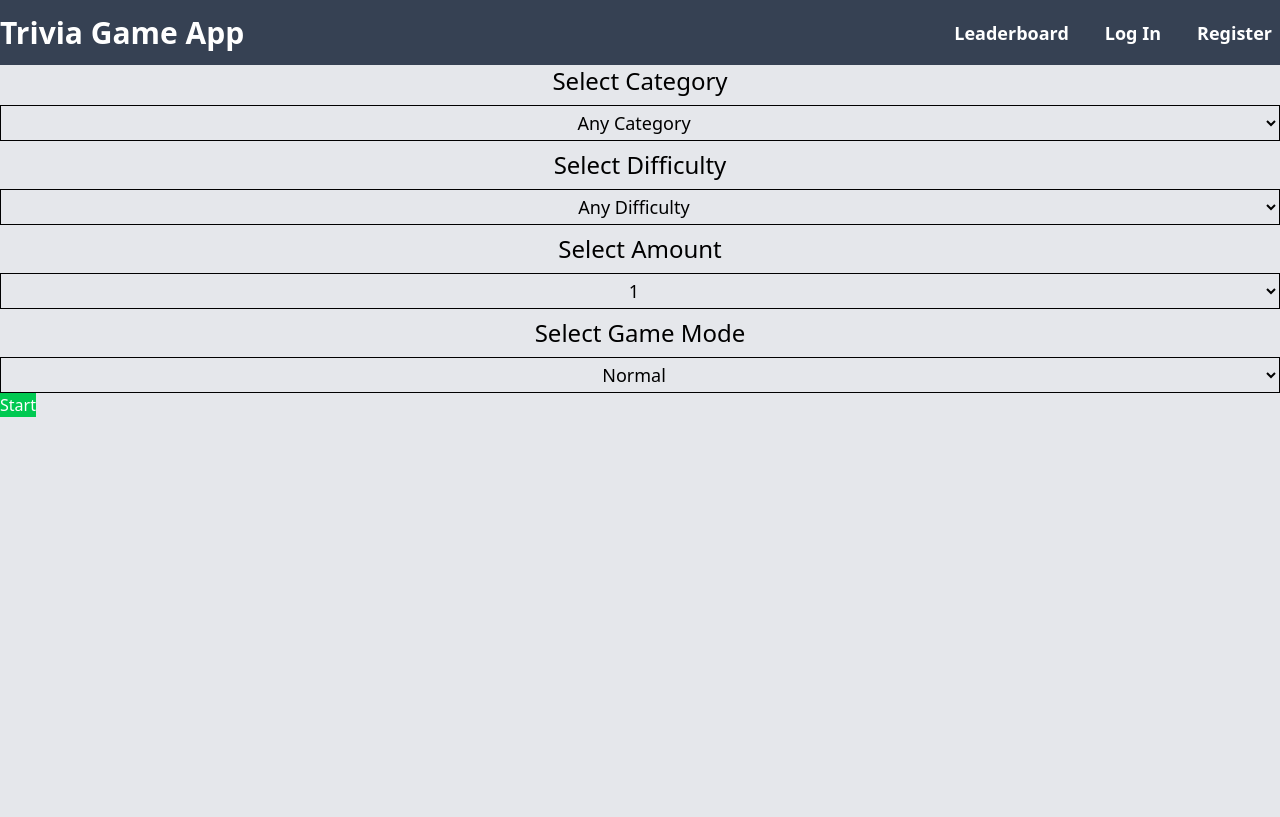
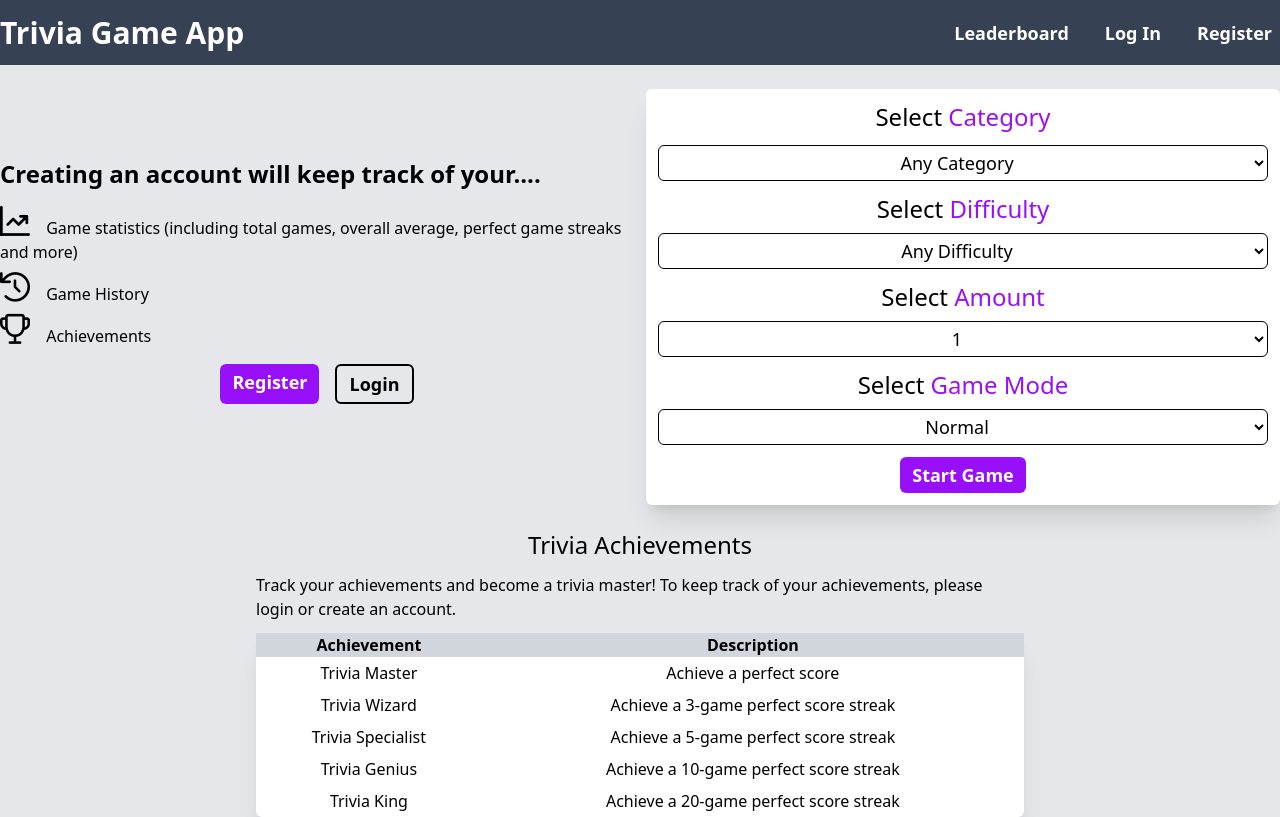
Before and after one commit to arriagada689/trivia-app, a Vue app in the folder frontend/: page / in a window 1280 px wide. Built offline with nearby package versions, Linux system fonts and the light colour scheme.

Commit message:
home page styling

```diff
--- /dev/null
+++ b/frontend/src/components/AchievementTable.vue
@@ -0,0 +1,38 @@
+<template>
+    <div class='m-4 md:m-0 space-y-3 col-span-2 flex flex-col items-center md:pt-6'>
+        <div class="md:w-3/5 space-y-3">
+            <div class='text-center text-2xl font-medium'>Trivia Achievements</div>
+            <div>Track your achievements and become a trivia master! To keep track of your achievements, please login or create an account.</div>
+            <table class='w-full border-separate border-spacing-0 shadow-xl rounded-md bg-white'>
+                <thead class='bg-gray-300 dark:bg-lighterPrimary border-b border-b-gray-400'>
+                    <tr>
+                        <th>Achievement</th>
+                        <th>Description</th>
+                    </tr>
+                </thead>
+                <tbody class=' md:text-center'>
+                    <tr>
+                        <td class='p-1'>Trivia Master</td>
+                        <td>Achieve a perfect score</td>
+                    </tr>
+                    <tr>
+                        <td class='p-1'>Trivia Wizard</td>
+                        <td>Achieve a 3-game perfect score streak</td>
+                    </tr>
+                    <tr>
+                        <td class='p-1'>Trivia Specialist</td>
+                        <td>Achieve a 5-game perfect score streak</td>
+                    </tr>
+                    <tr>
+                        <td class='p-1'>Trivia Genius</td>
+                        <td>Achieve a 10-game perfect score streak</td>
+                    </tr>
+                    <tr>
+                        <td class='p-1'>Trivia King</td>
+                        <td>Achieve a 20-game perfect score streak</td>
+                    </tr>
+                </tbody>
+            </table>
+        </div>
+    </div>
+</template>
--- a/frontend/src/views/HomeView.vue
+++ b/frontend/src/views/HomeView.vue
@@ -1,7 +1,8 @@
 <script setup>
-import { ref, watchEffect } from 'vue';
-import { useRouter } from 'vue-router';
+import { ref, watchEffect, watch } from 'vue';
+import { useRouter, RouterLink } from 'vue-router';
 import { triviaCategories } from '@/data/categories';
+import AchievementTable from '@/components/AchievementTable.vue';
 
 const router = useRouter();
 
@@ -29,24 +30,64 @@ watchEffect(() => {
     sessionStorage.setItem('time_limit', timeLimit.value)
 })
 
+//handles dynamic limit
+watch([category, difficulty], async () => {
+    if(category.value !== 0){
+        try {
+            const apiBaseUrl = import.meta.env.VITE_API_BASE_URL
+            const response = await fetch(`${apiBaseUrl}/trivia/amount?categoryId=${category.value}&difficulty=${difficulty.value}`, {
+                headers: {
+                    'Content-Type': 'application/json'
+                }
+            })
+            if(response.ok) {
+                const data = await response.json()
+                limit.value = data.amount
+                if(amount.value > limit.value) {
+                    amount.value = 1
+                }
+            } else {
+                const error = await response.json()
+                throw new Error(error.message)
+            }
+        } catch (error) {
+            console.error(error.message)
+        }
+    }
+})
+
 </script>
 
 <template>
 
+    <div class="flex flex-col-reverse md:grid grid-cols-2 md:gap-x-3 gap-y-6 mt-6 mx-3 md:mx-0">
+        <div class="flex flex-col justify-center h-fit md:h-[384px] gap-y-4">
+            <div class="font-bold text-2xl">Creating an account will keep track of your....</div>
+            <div class="space-y-2">
+                <div><i class="pi pi-chart-line mr-3 text-3xl"></i> <span class="">Game statistics (including total games, overall average, perfect game streaks and more)</span></div>
+                <div><i class="pi pi-history mr-3 text-3xl"></i> Game History</div>
+                <div><i class="pi pi-trophy mr-3 text-3xl"></i> Achievements</div>
+            </div>
+            <div class="flex justify-center gap-x-4">
+                <RouterLink to="/register" class="bg-purple-600 hover:bg-purple-500 w-fit py-1 px-3 text-white font-semibold cursor-pointer rounded-md active:scale-[98%] text-lg">Register</RouterLink>
+                <RouterLink to="/login" class="border-2 border-black hover:bg-gray-300 w-fit py-1 px-3 text-black font-semibold cursor-pointer rounded-md active:scale-[98%] text-lg">Login</RouterLink>
+            </div>
+        </div>
+
         <!--Prompt Section-->
-    <div className='space-y-2'>
+        <div className='space-y-3 bg-white rounded-md shadow-xl p-3'>
 
             <!--Category dropdown-->
-        <div className='text-center text-2xl font-medium'>Select <span className='text-secondary'>Category</span></div>
-        <select name="categories" id="categories" v-model="category" className='w-full text-center border dark:bg-primary dark:border-white border-black p-1 text-lg'>
+            <div className='text-center text-2xl font-medium'>Select <span className='text-purple-600'>Category</span></div>
+            <select name="categories" id="categories" v-model="category" className='w-full text-center border border-black p-1 text-lg rounded-md'>
                 <option :value="0">Any Category</option>
                 <option v-for="category of categories" :value="category['id']" :key="category['id']">{{ category['name'] }}</option>
             </select>
 
             <!--Difficulty dropdown-->
             <div className='space-y-2'>
-            <div className='text-center text-2xl font-medium'>Select <span className='text-secondary'>Difficulty</span></div>
-            <select name="difficulty" id="difficulty" v-model="difficulty" className='w-full text-center border dark:bg-primary dark:border-white border-black p-1 text-lg'>
+                <div className='text-center text-2xl font-medium'>Select <span className='text-purple-600'>Difficulty</span></div>
+                <select name="difficulty" id="difficulty" v-model="difficulty" className='w-full text-center border border-black p-1 text-lg rounded-md'>
                 <option :value="'any'">Any Difficulty</option>
                 <option :value="'easy'">Easy</option>
                 <option :value="'medium'">Medium</option>
@@ -56,16 +97,16 @@ watchEffect(() => {
 
             <!--Amount dropdown-->
             <div className='space-y-2'>
-            <div className='text-center text-2xl font-medium'>Select <span className='text-secondary'>Amount</span></div>
-            <select name="amount" id="amount" v-model="amount" className='w-full text-center border dark:bg-primary dark:border-white border-black p-1 text-lg'>
+                <div className='text-center text-2xl font-medium'>Select <span className='text-purple-600'>Amount</span></div>
+                <select name="amount" id="amount" v-model="amount" className='w-full text-center border border-black p-1 text-lg rounded-md'>
                     <option v-for="(num, index) of new Array(limit).fill(1)" :value="index + 1" :key="index">{{ index + 1 }}</option>
                 </select>
             </div>
 
             <!--Gamemode dropdown-->
             <div className='space-y-2'>
-            <div className='text-center text-2xl font-medium'>Select <span className='text-secondary'>Game Mode</span></div>
-            <select name="gamemode" id="gamemode" v-model="gamemode" className='w-full text-center border dark:bg-primary dark:border-white border-black p-1 text-lg'>
+                <div className='text-center text-2xl font-medium'>Select <span className='text-purple-600'>Game Mode</span></div>
+                <select name="gamemode" id="gamemode" v-model="gamemode" className='w-full text-center border border-black p-1 text-lg rounded-md'>
                     <option :value="'Normal'">Normal</option>
                     <option :value="'Timed'">Timed</option>
                 </select>
@@ -73,15 +114,22 @@ watchEffect(() => {
 
             <!--Time limit dropdown-->
             <div v-if="gamemode === 'Timed'" class="space-y-2">
-            <div className='text-center text-2xl font-medium'>Select <span className='text-secondary'>Time Limit</span></div>
-            <select name="time-limir" id="time-limit" v-model="timeLimit" className='w-full text-center border dark:bg-primary dark:border-white border-black p-1 text-lg'>
+                <div className='text-center text-2xl font-medium'>Select <span className='text-purple-600'>Time Limit</span></div>
+                <select name="time-limir" id="time-limit" v-model="timeLimit" className='w-full text-center border border-black p-1 text-lg rounded-md'>
                     <option :value="5">5</option>
                     <option :value="10">10</option>
                     <option :value="15">15</option>
                 </select>
             </div>
+
+            <div class="text-center">
+                <button @click="handleStart" class="bg-purple-600 hover:bg-purple-500 w-fit py-1 px-3 text-white font-semibold cursor-pointer rounded-md active:scale-[98%] text-lg">Start Game</button>
+            </div>
         </div>
 
-    <button @click="handleStart" class="bg-green-500 text-white">Start</button>
+
+    </div>
+
+    <AchievementTable />
 
 </template>
```
Lines whose indentation alone changed are shown as unchanged.
